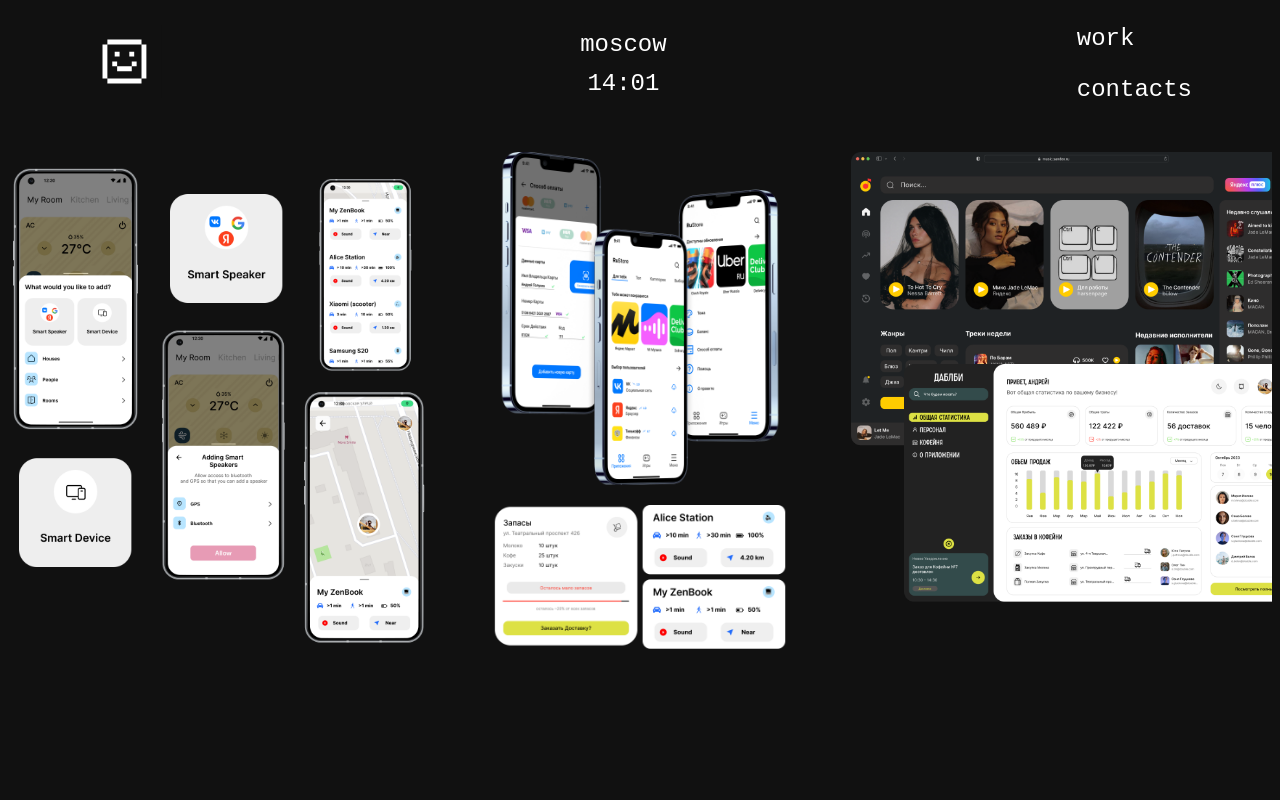
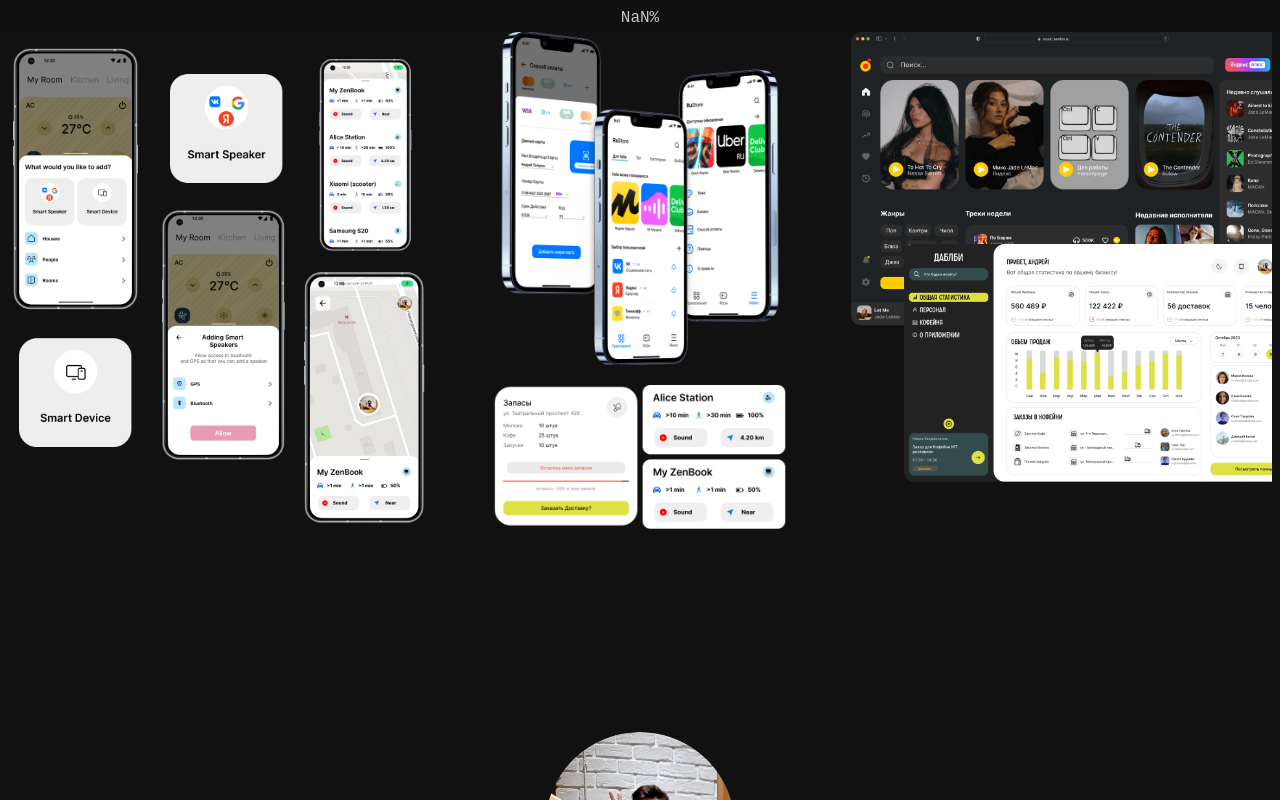
Before and after one commit to withapoll/withapoll.com, a Vue app: page / in a window 1280 px wide. Shown: the top 800 px of the page. Built offline with nearby package versions, Linux system fonts and the light colour scheme.

Commit message:
reviewed spaces, links, added progress bar

```diff
--- a/src/App.vue
+++ b/src/App.vue
@@ -1,5 +1,5 @@
 <script setup lang="ts">
-import TopBar from './components/TopBar.vue'
+import ProgressBar from './components/ProgressBar.vue'
 import ProjectBanner from './components/ProjectBanner.vue'
 import AboutMe from './components/AboutMe.vue'
 import ProjectsWall from './components/ProjectsWall.vue'
@@ -11,7 +11,7 @@
 </script>
 
 <template>
-  <TopBar />
+  <ProgressBar />
   <ProjectBanner />
   <AboutMe />
   <ProjectsWall />
--- a/src/components/AboutMe.vue
+++ b/src/components/AboutMe.vue
@@ -37,7 +37,6 @@
   flex-direction: column;
   align-items: center;
   min-height: 100vh;
-  margin-bottom: 7rem;
   margin-top: 6rem;
 }
 
--- a/src/components/ArticleSection.vue
+++ b/src/components/ArticleSection.vue
@@ -118,7 +118,7 @@
 .articles {
   text-align: left;
   margin-left: 1%;
-  margin-top: 7rem;
+  margin-top: 6rem;
 }
 
 .header h1 {
--- a/src/components/DashLine.vue
+++ b/src/components/DashLine.vue
@@ -15,7 +15,6 @@
   border: none;
   border-top: 0.125rem dashed #ccc;
   margin: 1.25rem 0;
-  margin-bottom: 4rem;
   margin-top: 4rem;
 }
 </style>
--- a/src/components/MyContacts.vue
+++ b/src/components/MyContacts.vue
@@ -26,6 +26,7 @@
   justify-content: space-between;
   width: 50%;
   margin-left: 5rem;
+  margin-top: 4rem;
 }
 
 .my-contacts a {
--- /dev/null
+++ b/src/components/ProgressBar.vue
@@ -0,0 +1,53 @@
+<template>
+  <div class="progress-container">
+    <div class="progress-bar" :style="{ width: progressBarWidth + '%' }"></div>
+    <span class="progress-text">{{ progressBarWidth.toFixed(0) }}%</span>
+  </div>
+</template>
+
+<script setup lang="ts">
+import { ref, onMounted, onUnmounted } from 'vue'
+
+const progressBarWidth = ref(0)
+
+const updateProgressBar = () => {
+  const scrollTop = window.pageYOffset
+  const scrollHeight = document.documentElement.scrollHeight - document.documentElement.clientHeight
+  progressBarWidth.value = (scrollTop / scrollHeight) * 100
+}
+
+onMounted(() => {
+  window.addEventListener('scroll', updateProgressBar)
+})
+
+onUnmounted(() => {
+  window.removeEventListener('scroll', updateProgressBar)
+})
+</script>
+
+<style scoped>
+.progress-container {
+  position: fixed;
+  top: 0;
+  left: 0;
+  width: 100%;
+  display: flex;
+  flex-direction: column;
+  align-items: center;
+  background-color: #111111;
+  opacity: 0.8;
+}
+
+.progress-bar {
+  height: 4px;
+  background: linear-gradient(to left, #a371f7, #418dff, #fc3f1d);
+  border-radius: 2rem;
+}
+
+.progress-text {
+  font-size: 16px;
+  color: whitesmoke;
+  margin-top: 5px;
+  margin-bottom: 5px;
+}
+</style>
--- a/src/components/ProjectsSection.vue
+++ b/src/components/ProjectsSection.vue
@@ -116,7 +116,7 @@
 .projects {
   text-align: left;
   margin-left: 1%;
-  margin-top: 7rem;
+  margin-top: 6rem;
 }
 
 .header h1 {
--- a/src/components/ProjectsWall.vue
+++ b/src/components/ProjectsWall.vue
@@ -24,6 +24,7 @@
   display: flex;
   justify-content: space-between;
   width: 100%;
+  margin-top: 6rem;
 }
 
 .device-tracker,
```
